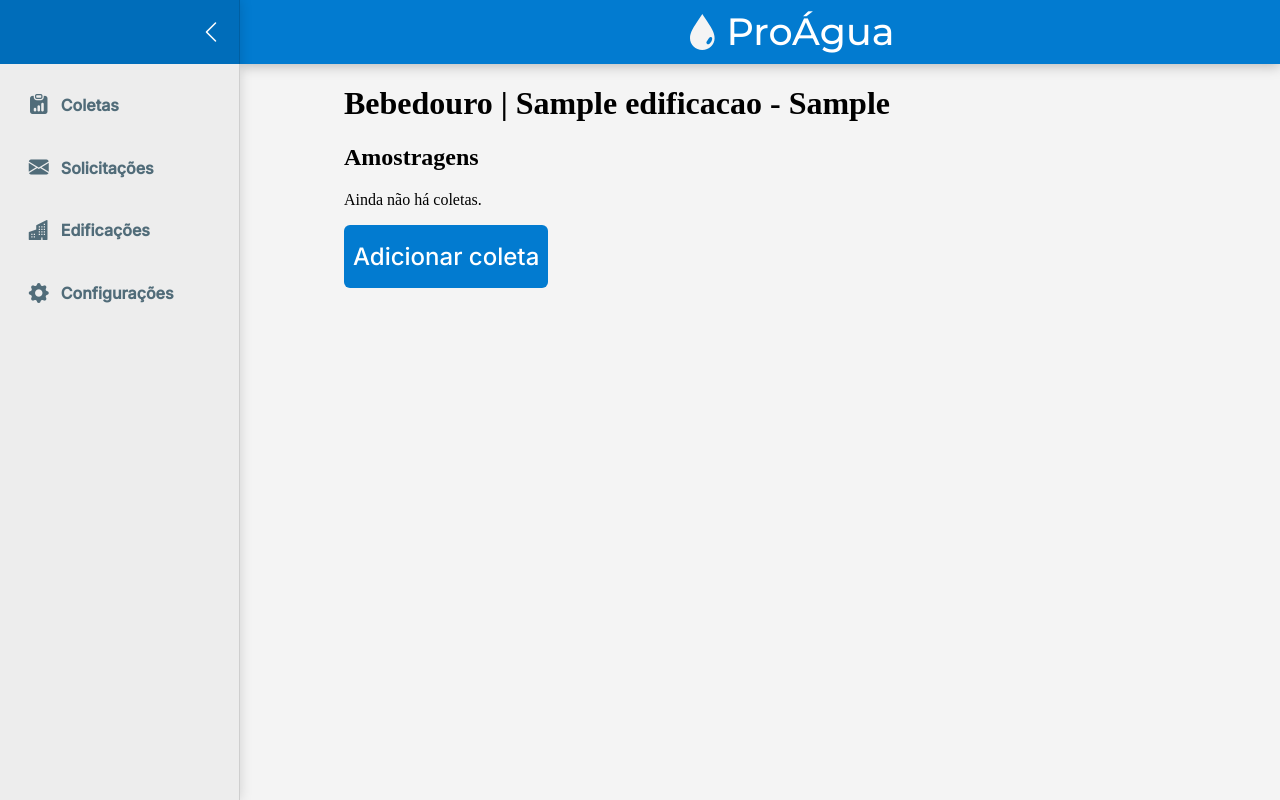
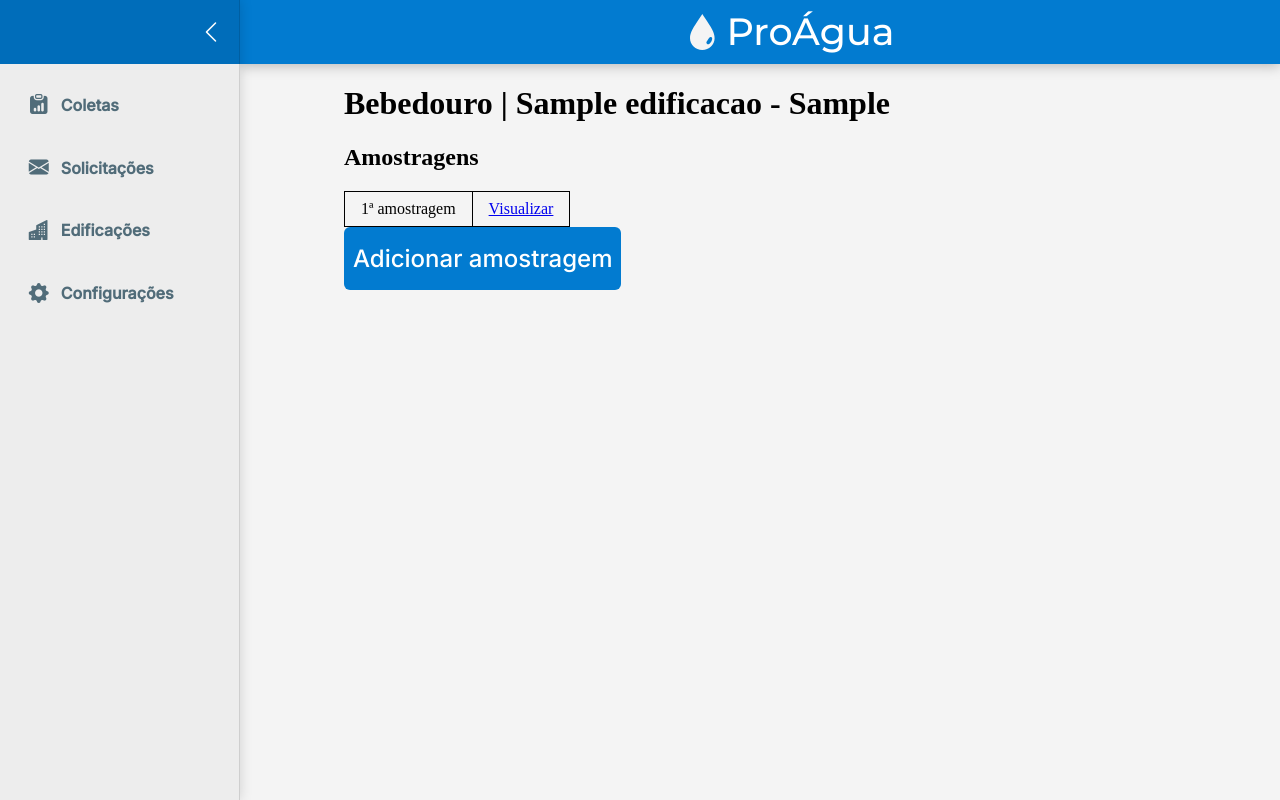
Before and after one commit to vynijales/ProAgua-backend-test, a Django app: page /ponto_coleta/1/ in a window 1280 px wide. Run offline with Django 4.2, Linux system fonts and the light colour scheme; a user stored in the database is signed in; tables that the repository leaves empty hold one stand-in row (values such as "Sample post").

Commit message:
feat: excluir botão de criar coleta e adicionar  botão de criar amostragem

```diff
--- a/proagua/templates/privado/ponto_coleta.html
+++ b/proagua/templates/privado/ponto_coleta.html
@@ -5,16 +5,15 @@
 <div>
     <h2>Amostragens</h2>
     <table>
-        {% for amostragem in amostragens %}
+        {% for amostragem in ponto.amostragens.all %}
             <tr>
-                <td>{{ amostragem }}ª amostragem</td>
-                <td><a href="{% url 'admin_ponto_coleta_amostragem' ponto_id=ponto.id amostragem=amostragem %}">Visualizar</a></td>
+                <td>{{ amostragem.amostragem }}ª amostragem</td>
+                <td><a href="{% url 'admin_ponto_coleta_amostragem' ponto_id=ponto.id amostragem=amostragem.amostragem %}">Visualizar</a></td>
             </tr>
         {% empty %}
             <p>Ainda não há coletas.</p>
         {% endfor %}
     </table>
-    <button onclick="window.location.href = '{% url 'criar_coleta' %}?next={{ request.path }}&p={{ ponto.id }}'">Adicionar coleta</button>
+    <button onclick="window.location.href = '{% url 'criar_amostragem' ponto_id=ponto.id %}'">Adicionar amostragem</button>
 </div>
-
 {% endblock %}
```
